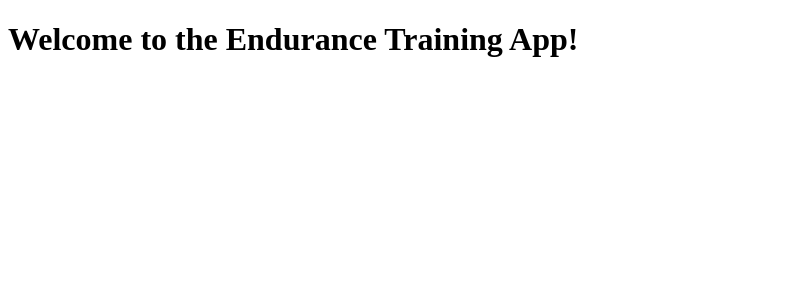
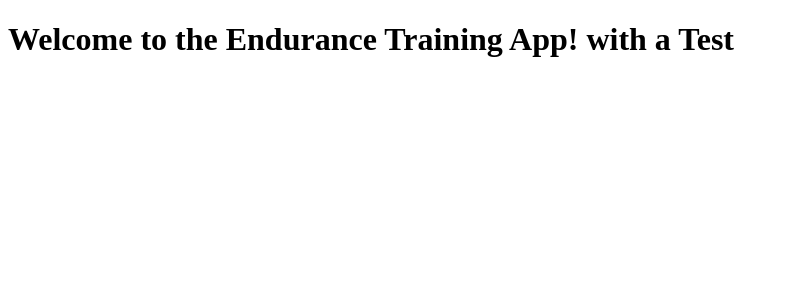
Before and after one commit to marcoz711/endurance-training-app, a Next.js app: page / in a window 1280 px wide. Shown: the top 300 px of the page, without its empty margins (0-789 px from the left). Built offline with nearby package versions, Linux system fonts and the light colour scheme.

Commit message:
reverted to yesterday without layout

```diff
--- a/pages/index.tsx
+++ b/pages/index.tsx
@@ -1,7 +1,7 @@
 import React from 'react';
 
 const Home: React.FC = () => {
-  return <h1>Welcome to the Endurance Training App!</h1>;
+  return <h1>Welcome to the Endurance Training App! with a Test</h1>;
 };
 
 export default Home;
```
